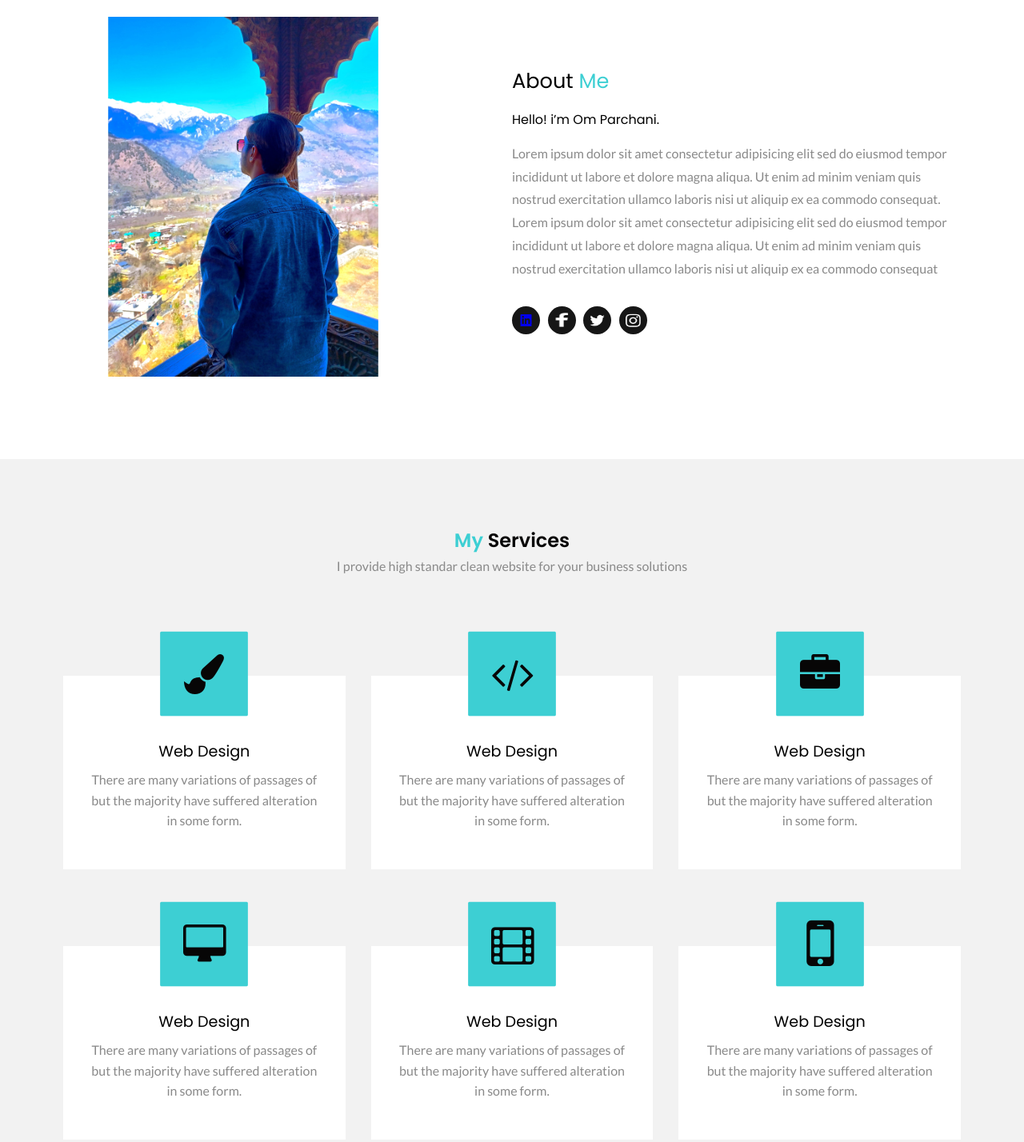
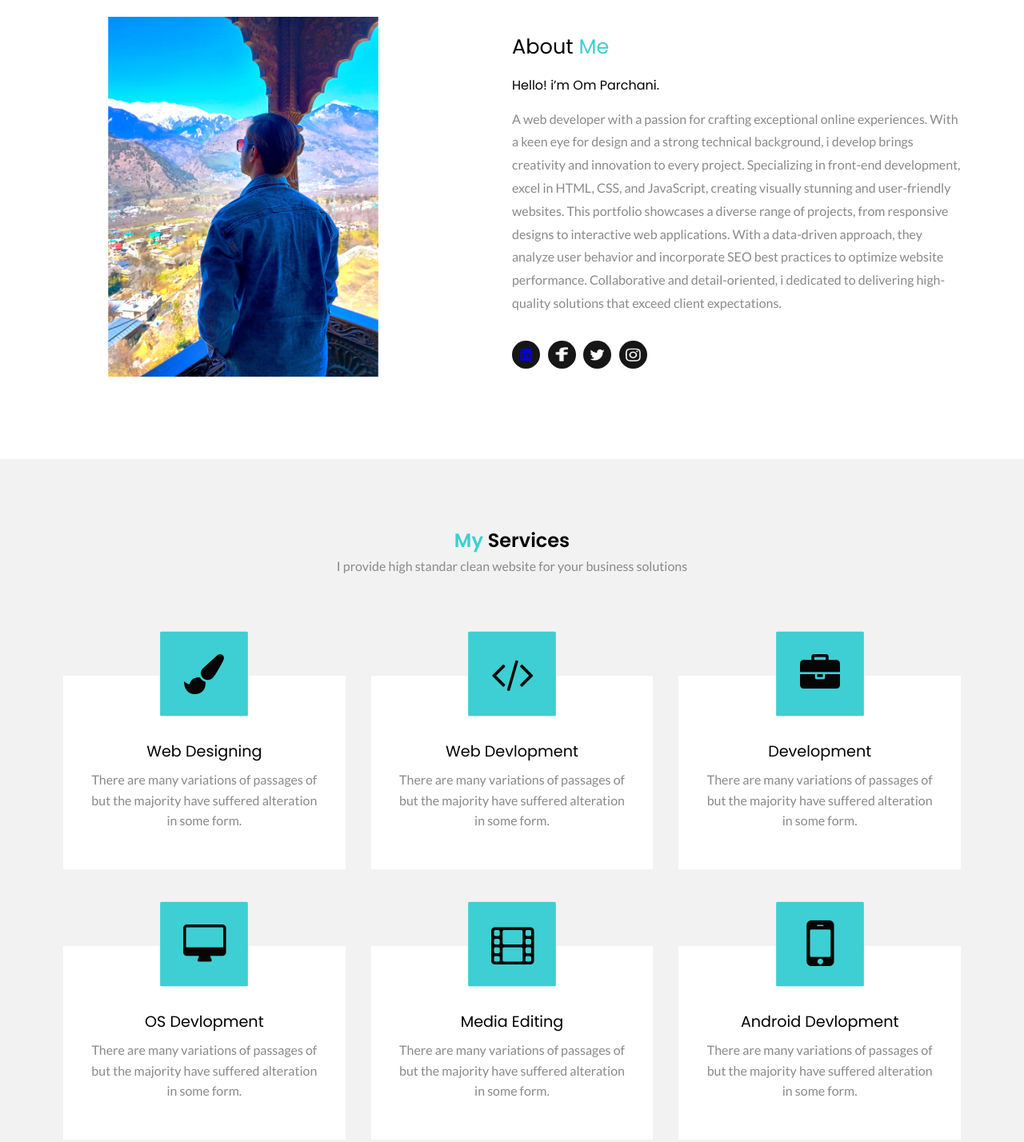
Before and after one commit to omparchani/portfolio, a plain HTML site: page index.html in a window 1280 px wide. Shown: the part 1040-2468 px from the top of the page at 80% size. Drawn offline with nearby package versions, Linux system fonts and the light colour scheme.

Commit message:
Update index.html

```diff
--- a/index.html
+++ b/index.html
@@ -55,10 +55,9 @@
                     <div class="right flex-1">
                         <h6>Om Parchani</h6>
                         <h1>I’m a Creative <span>Designer</span></h1>
-                        <p>Lorem ipsum dolor sit amet consectetur adipisicing elit sed do eiusmod tempor incididunt ut
-                            labore et dolore magna aliqua. Ut enim ad minim veniam quis nostrud exercitation ullamco
-                            laboris
-                            nisi ut aliquip ex ea commodo consequat</p>
+                        <p>and a dynamic web developer with a passion for crafting innovative and user-friendly websites.
+                            With a strong foundation in HTML, CSS, and JavaScript, I specialize in creating visually stunning and responsive web experiences.
+                            Explore my portfolio to witness my expertise in front-end development and my commitment to delivering exceptional results.</p>
                         <div>
                             <button class="btn btn-secondary">DOWNLOAD CV</button>
                         </div>
@@ -75,14 +74,13 @@
                 <div class="flex-1 right">
                     <h1>About <span>Me</span></h1>
                     <h3>Hello! i’m Om Parchani.</h3>
-                    <p>Lorem ipsum dolor sit amet consectetur adipisicing elit sed do eiusmod tempor incididunt ut
-                        labore et
-                        dolore magna aliqua. Ut enim ad minim veniam quis nostrud exercitation ullamco laboris nisi ut
-                        aliquip ex ea commodo consequat. Lorem ipsum dolor sit amet consectetur adipisicing elit sed do
-                        eiusmod tempor incididunt ut labore et dolore magna aliqua.
-
-                        Ut enim ad minim veniam quis nostrud exercitation ullamco laboris nisi ut aliquip ex ea commodo
-                        consequat</p>
+                    <p>A web developer with a passion for crafting exceptional online experiences.
+                        With a keen eye for design and a strong technical background, i develop brings creativity and innovation to every project.
+                        Specializing in front-end development, excel in HTML, CSS, and JavaScript, creating visually stunning and user-friendly websites.
+                        This portfolio showcases a diverse range of projects, from responsive designs to interactive web applications.
+                        With a data-driven approach, they analyze user behavior and incorporate SEO best practices to optimize website performance.
+                        Collaborative and detail-oriented, i dedicated to delivering high-quality solutions that exceed client expectations.
+                    </p>
                     <div class="social">
                 <a href="https://www.linkedin.com/in/om-parchani" class="fab fa-linkedin"></a>
                 <a href="https://www.facebook.com"><img src="./images/facebook.png" alt=""></a>
@@ -98,42 +96,42 @@
                 <div class="card-wrapper">
                     <div class="card">
                         <img src="./images/brush.png" alt="">
-                        <h2>Web Design</h2>
+                        <h2>Web Designing</h2>
                         <p>There are many variations of passages of but the majority have suffered alteration in some
                             form.
                         </p>
                     </div>
                     <div class="card">
                         <img src="./images/code.png" alt="">
-                        <h2>Web Design</h2>
+                        <h2>Web Devlopment</h2>
                         <p>There are many variations of passages of but the majority have suffered alteration in some
                             form.
                         </p>
                     </div>
                     <div class="card">
                         <img src="./images/bag.png" alt="">
-                        <h2>Web Design</h2>
+                        <h2>Development</h2>
                         <p>There are many variations of passages of but the majority have suffered alteration in some
                             form.
                         </p>
                     </div>
                     <div class="card">
                         <img src="./images/desktop.png" alt="">
-                        <h2>Web Design</h2>
+                        <h2>OS Devlopment</h2>
                         <p>There are many variations of passages of but the majority have suffered alteration in some
                             form.
                         </p>
                     </div>
                     <div class="card">
                         <img src="./images/media.png" alt="">
-                        <h2>Web Design</h2>
+                        <h2>Media Editing</h2>
                         <p>There are many variations of passages of but the majority have suffered alteration in some
                             form.
                         </p>
                     </div>
                     <div class="card">
                         <img src="./images/phone.png" alt="">
-                        <h2>Web Design</h2>
+                        <h2>Android Devlopment</h2>
                         <p>There are many variations of passages of but the majority have suffered alteration in some
                             form.
                         </p>
```
